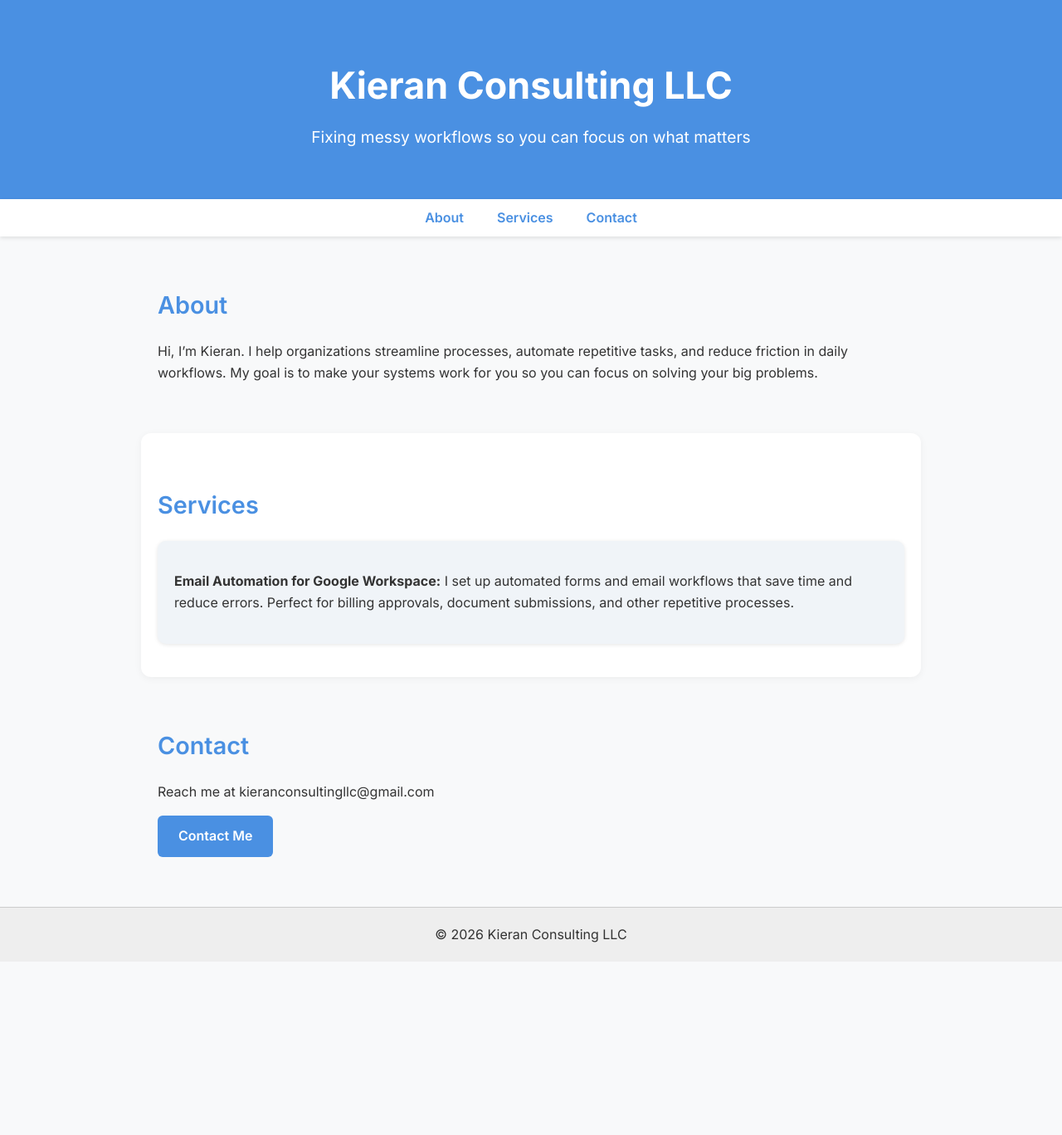
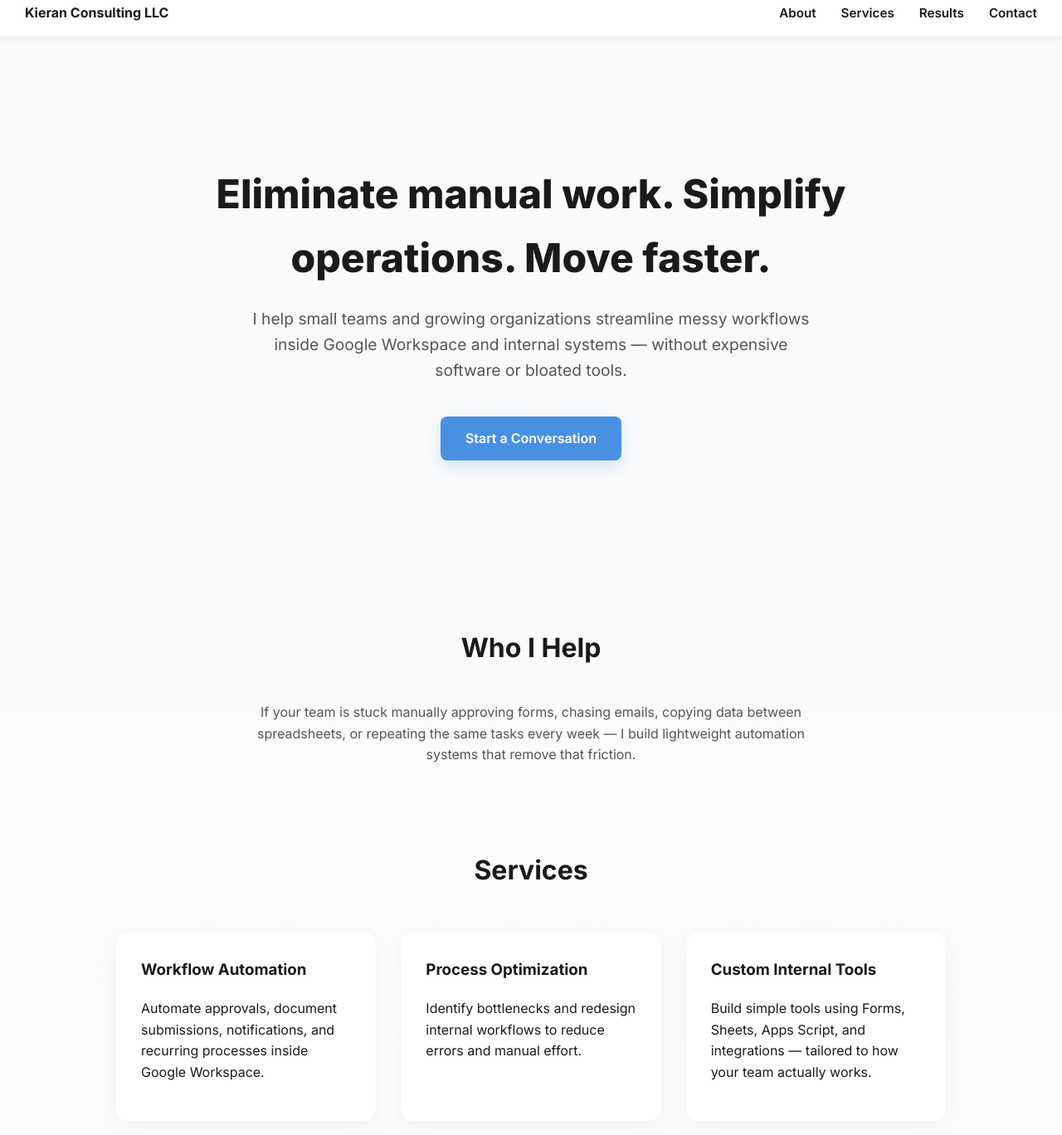
Before and after one commit to KieranConsultingLLC/kieranconsulting, a plain HTML site: page index.html in a window 1280 px wide. Shown: the part 12-1380 px from the top of the page at 83% size. Before the commit the page ends 1171 px from the top, so only its background shows below. Drawn offline with Linux system fonts and the light colour scheme.

Commit message:
Update index.html

```diff
--- a/index.html
+++ b/index.html
@@ -5,206 +5,240 @@
   <meta name="viewport" content="width=device-width, initial-scale=1.0">
   <title>Kieran Consulting LLC</title>
 
-  <!-- Google Fonts -->
-  <link href="https://fonts.googleapis.com/css2?family=Inter:wght@400;600;700&display=swap" rel="stylesheet">
+  <link href="https://fonts.googleapis.com/css2?family=Inter:wght@400;600;700;800&display=swap" rel="stylesheet">
 
   <style>
     body {
       margin: 0;
       font-family: 'Inter', sans-serif;
+      background: linear-gradient(to bottom, #f8f9fa, #ffffff);
+      color: #1a1a1a;
       line-height: 1.6;
-      color: #333;
-      background-color: #f8f9fa;
-      scroll-behavior: smooth;
     }
 
-    a {
-      text-decoration: none;
-      color: inherit;
-    }
-
-    header {
-      background-color: #4A90E2;
-      color: #fff;
-      padding: 80px 20px 40px 20px;
-      text-align: center;
-    }
-
-    header h1 {
-      margin: 0;
-      font-size: 2.8em;
-      font-weight: 700;
-    }
-
-    header p {
-      font-size: 1.2em;
-      margin-top: 10px;
-      font-weight: 500;
-    }
+    a { text-decoration: none; color: inherit; }
 
     nav {
       position: sticky;
       top: 0;
-      background: rgba(255, 255, 255, 0.95);
-      box-shadow: 0 2px 5px rgba(0,0,0,0.1);
+      background: rgba(255,255,255,0.9);
+      backdrop-filter: blur(8px);
+      padding: 15px 30px;
+      display: flex;
+      justify-content: space-between;
+      align-items: center;
+      box-shadow: 0 2px 10px rgba(0,0,0,0.05);
       z-index: 1000;
     }
 
+    nav .logo { font-weight: 700; }
+
     nav ul {
       list-style: none;
+      display: flex;
+      gap: 30px;
       margin: 0;
-      padding: 10px 20px;
-      display: flex;
-      justify-content: center;
-      gap: 40px;
+      padding: 0;
     }
 
     nav ul li a {
       font-weight: 600;
-      color: #4A90E2;
-      transition: color 0.3s;
+      font-size: 0.95rem;
+      transition: color 0.2s ease;
     }
 
-    nav ul li a:hover {
-      color: #1E88E5;
+    nav ul li a:hover { color: #4A90E2; }
+
+    header {
+      padding: 120px 20px 100px 20px;
+      text-align: center;
+      max-width: 900px;
+      margin: auto;
+    }
+
+    header h1 {
+      font-size: 3rem;
+      font-weight: 800;
+      margin-bottom: 20px;
+    }
+
+    header p {
+      font-size: 1.2rem;
+      max-width: 700px;
+      margin: 0 auto 40px auto;
+      color: #555;
+    }
+
+    .primary-btn {
+      display: inline-block;
+      background: #4A90E2;
+      color: white;
+      padding: 14px 30px;
+      border-radius: 8px;
+      font-weight: 600;
+      box-shadow: 0 8px 20px rgba(74,144,226,0.2);
+      transition: transform 0.2s ease, box-shadow 0.2s ease;
+    }
+
+    .primary-btn:hover {
+      transform: translateY(-2px);
+      box-shadow: 0 12px 25px rgba(74,144,226,0.3);
     }
 
     section {
-      max-width: 900px;
-      margin: 60px auto;
+      max-width: 1000px;
+      margin: 100px auto;
       padding: 0 20px;
     }
 
-    section:nth-of-type(even) {
-      background-color: #fff;
-      border-radius: 12px;
-      box-shadow: 0 2px 10px rgba(0,0,0,0.05);
-      padding: 40px 20px;
+    section h2 {
+      text-align: center;
+      font-size: 2rem;
+      margin-bottom: 40px;
     }
 
-    section h2 {
-      color: #4A90E2;
-      margin-bottom: 20px;
-      font-size: 1.8em;
-      font-weight: 600;
+    .center-text {
+      text-align: center;
+      max-width: 700px;
+      margin: 0 auto;
+      color: #555;
     }
 
-    .feature-card {
-      background-color: #f0f4f8;
-      padding: 20px;
-      border-radius: 10px;
-      box-shadow: 0 1px 5px rgba(0,0,0,0.1);
-      transition: transform 0.2s, box-shadow 0.2s;
+    .grid {
+      display: grid;
+      grid-template-columns: repeat(auto-fit, minmax(280px, 1fr));
+      gap: 30px;
+      margin-top: 50px;
     }
 
-    .feature-card:hover {
-      transform: translateY(-3px);
-      box-shadow: 0 4px 12px rgba(0,0,0,0.15);
+    .card {
+      background: white;
+      padding: 30px;
+      border-radius: 14px;
+      box-shadow: 0 10px 30px rgba(0,0,0,0.05);
+      transition: transform 0.2s ease, box-shadow 0.2s ease;
     }
 
-    .contact-btn {
-      display: inline-block;
-      background-color: #4A90E2;
-      color: #fff;
-      padding: 12px 25px;
-      border-radius: 6px;
-      font-weight: 600;
-      transition: background-color 0.3s;
+    .card:hover {
+      transform: translateY(-5px);
+      box-shadow: 0 15px 35px rgba(0,0,0,0.08);
     }
 
-    .contact-btn:hover {
-      background-color: #1E88E5;
+    .card h3 { margin-top: 0; }
+
+    .results-box {
+      background: #f0f4f8;
+      padding: 40px;
+      border-radius: 14px;
+      text-align: center;
+      font-size: 1.1rem;
+      font-weight: 500;
     }
 
     footer {
       text-align: center;
-      padding: 20px;
-      background-color: #eee;
-      margin-top: 40px;
-      border-top: 1px solid #ccc;
+      padding: 40px 20px;
+      font-size: 0.9rem;
+      color: #777;
     }
 
     @media (prefers-color-scheme: dark) {
-      body {
-        background-color: #121212;
-        color: #e0e0e0;
+      body { background: #0f1115; color: #e5e5e5; }
+      nav { background: rgba(20,20,20,0.9); }
+      header p, .center-text { color: #aaa; }
+      .card { background: #1a1d24; }
+      .results-box { background: #1e222a; }
+      footer { color: #888; }
     }
 
-      header {
-        background-color: #1E88E5;
-      }
-
-      nav {
-        background: rgba(20,20,20,0.95);
-        box-shadow: 0 2px 5px rgba(255,255,255,0.05);
-      }
-
-      nav ul li a {
-        color: #90CAF9;
-      }
-
-      nav ul li a:hover {
-        color: #64B5F6;
-      }
-
-      section:nth-of-type(even) {
-        background-color: #1e1e1e;
-        box-shadow: 0 2px 10px rgba(255,255,255,0.05);
-      }
-
-      .feature-card {
-        background-color: #292929;
-        box-shadow: 0 1px 5px rgba(255,255,255,0.05);
-      }
-
-      .contact-btn {
-        background-color: #64B5F6;
-        color: #121212;
-      }
-
-      .contact-btn:hover {
-        background-color: #1E88E5;
-        color: #fff;
-      }
-
-      footer {
-        background-color: #1a1a1a;
-        border-top: 1px solid #333;
-      }
-    }
   </style>
 </head>
 <body>
 
-  <header>
-    <h1>Kieran Consulting LLC</h1>
-    <p>Fixing messy workflows so you can focus on what matters</p>
-  </header>
-
 <nav>
+  <div class="logo">Kieran Consulting LLC</div>
   <ul>
     <li><a href="#about">About</a></li>
     <li><a href="#services">Services</a></li>
+    <li><a href="#results">Results</a></li>
     <li><a href="#contact">Contact</a></li>
   </ul>
 </nav>
 
+<header>
+  <h1>Eliminate manual work. Simplify operations. Move faster.</h1>
+  <p>I help small teams and growing organizations streamline messy workflows inside Google Workspace and internal systems — without expensive software or bloated tools.</p>
+  <a href="#contact" class="primary-btn">Start a Conversation</a>
+</header>
+
 <section id="about">
-    <h2>About</h2>
-    <p>Hi, I’m Kieran. I help organizations streamline processes, automate repetitive tasks, and reduce friction in daily workflows. My goal is to make your systems work for you so you can focus on solving your big problems.</p>
+  <h2>Who I Help</h2>
+  <p class="center-text">
+    If your team is stuck manually approving forms, chasing emails, copying data between spreadsheets, or repeating the same tasks every week — I build lightweight automation systems that remove that friction.
+  </p>
 </section>
 
 <section id="services">
   <h2>Services</h2>
-    <div class="feature-card">
-      <p><strong>Email Automation for Google Workspace:</strong> I set up automated forms and email workflows that save time and reduce errors. Perfect for billing approvals, document submissions, and other repetitive processes.</p>
+
+  <div class="grid">
+    <div class="card">
+      <h3>Workflow Automation</h3>
+      <p>Automate approvals, document submissions, notifications, and recurring processes inside Google Workspace.</p>
     </div>
+
+    <div class="card">
+      <h3>Process Optimization</h3>
+      <p>Identify bottlenecks and redesign internal workflows to reduce errors and manual effort.</p>
+    </div>
+
+    <div class="card">
+      <h3>Custom Internal Tools</h3>
+      <p>Build simple tools using Forms, Sheets, Apps Script, and integrations — tailored to how your team actually works.</p>
+    </div>
+  </div>
+
+</section>
+
+<section id="results">
+  <h2>Example Outcome</h2>
+
+  <div class="results-box">
+    Reduced manual billing approval time by over 70% by replacing email-based approvals with an automated Google Form + notification workflow system.
+  </div>
+
+</section>
+
+<section>
+  <h2>How It Works</h2>
+
+  <div class="grid">
+    <div class="card">
+      <h3>1. Identify Friction</h3>
+      <p>We pinpoint repetitive tasks and approval bottlenecks.</p>
+    </div>
+
+    <div class="card">
+      <h3>2. Build Lightweight Automation</h3>
+      <p>I implement a clean, simple solution inside your existing tools.</p>
+    </div>
+
+    <div class="card">
+      <h3>3. Reduce Ongoing Manual Work</h3>
+      <p>Your team saves time every week without changing platforms.</p>
+    </div>
+  </div>
+
 </section>
 
 <section id="contact">
   <h2>Contact</h2>
-    <p>Reach me at <a href="mailto:kieranconsultingllc@gmail.com">kieranconsultingllc@gmail.com</a></p>
-    <a href="mailto:kieranconsultingllc@gmail.com" class="contact-btn">Contact Me</a>
+  <p class="center-text">Ready to simplify your operations?</p>
+  <div style="text-align:center; margin-top:30px;">
+    <a href="mailto:kieranconsultingllc@gmail.com" class="primary-btn">
+      kieranconsultingllc@gmail.com
+    </a>
+  </div>
 </section>
 
 <footer>
```
Lines whose indentation alone changed are shown as unchanged.
